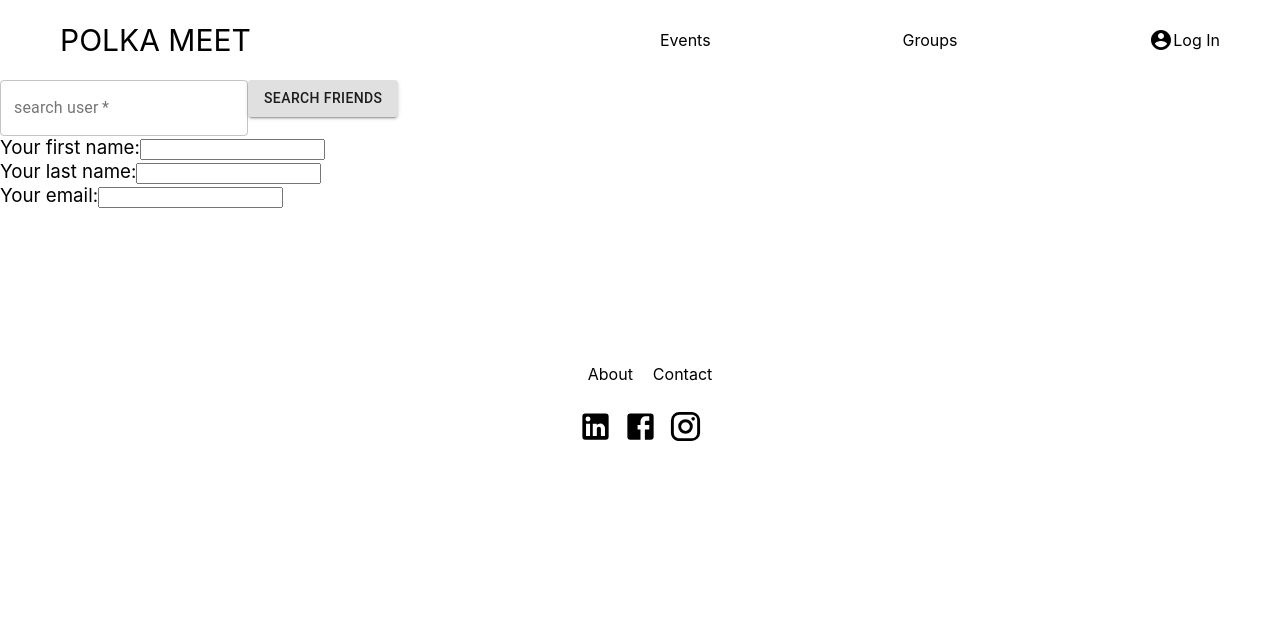
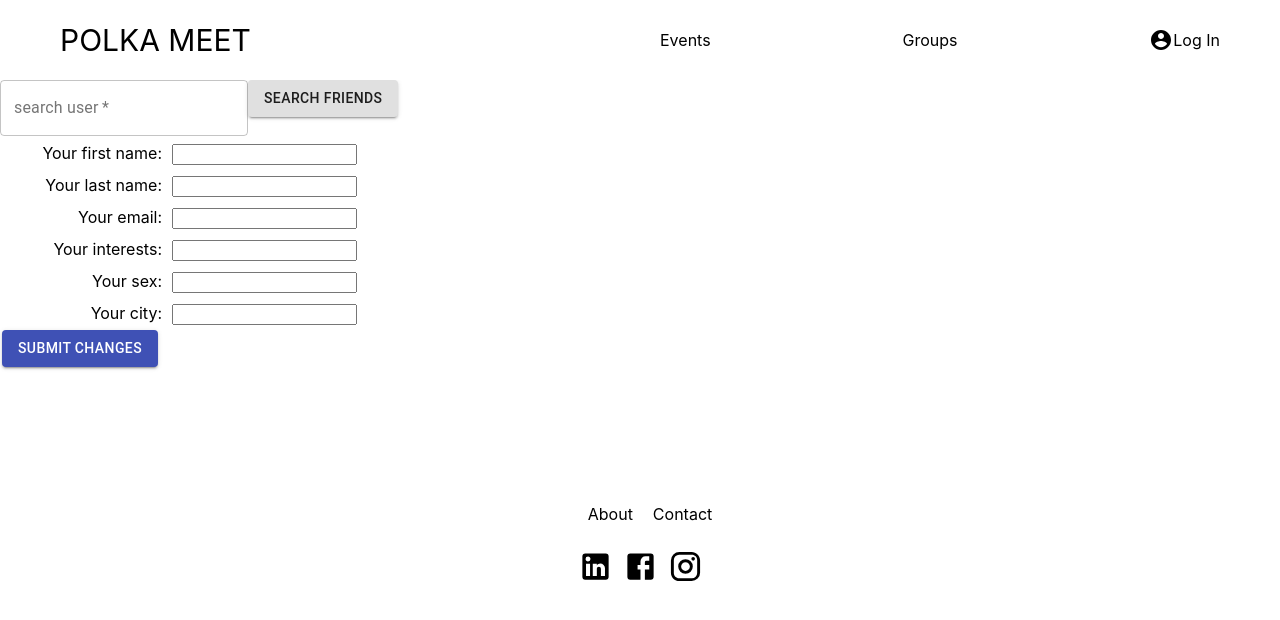
Before and after one commit to hagenek/polka, a React (Create React App) app in the folder frontend/: page /profile in a window 1280 px wide. Shown: the top 620 px of the page. Built offline with nearby package versions, Linux system fonts and the light colour scheme; no server answers.

Commit message:
add more inputs to profile page and basic styling

```diff
--- /dev/null
+++ b/frontend/src/components/Profile/Profile.css
@@ -0,0 +1,27 @@
+img {
+    width: 200px
+}
+
+.userdata-container {
+    justify-content: center;
+    width: 50%;
+    align-items: center;
+}
+
+.edit-label {
+    display: inline-block;
+    clear: left;
+    width: 350px;
+    text-align: right;
+    margin: 5px;
+}
+input {
+    margin-left: 10px;
+  display: inline-block;
+}
+
+.submit-btn {
+    display: flex;
+    justify-content: center;
+    align-items: center;
+}
--- a/frontend/src/components/Profile/Profile.js
+++ b/frontend/src/components/Profile/Profile.js
@@ -1,6 +1,7 @@
 import React, { useState, useEffect } from "react"
 import backend from '../../api'
 import Button from '@material-ui/core/Button'
+import "./Profile.css"
 
 const Profile = ({userId}) => {
 
@@ -16,18 +17,34 @@ const Profile = ({userId}) => {
   }, [])
 
   return (
-    <div>
+    <div className="userdata-container">
       <form type="submit">
-      <h3> Your first name:
+      <table>
+        <tbody>
+      <label className="edit-label"> Your first name:
         <input type="text" value={userData.firstName}></input>
-      </h3>
-      <h3> Your last name:
+      </label>
+      <label className="edit-label"> Your last name:
         <input type="text" value={userData.lastName}></input>
-      </h3>
-      <h3> Your email:
+      </label>
+      <label className="edit-label"> Your email:
         <input type="text" value={userData.email}></input>
-      </h3>
-      <Button />
+      </label>
+      <label className="edit-label"> Your interests:
+        <input type="text"></input>
+      </label >
+      <label className="edit-label"> Your sex:
+        <input type="text"></input>
+      </label>
+      <label className="edit-label"> Your city:
+        <input type="text"></input>
+      </label>
+      <br />
+      <Button className="submit-btn" variant="contained" color="primary">
+          Submit changes
+      </Button>
+        </tbody>
+      </table>
       </form>
     </div>
   )
--- a/frontend/src/components/Profiles/Profile/Profile.js
+++ b/frontend/src/components/Profiles/Profile/Profile.js
@@ -9,13 +9,6 @@ import Divider from '@material-ui/core/Divider';
 import InboxIcon from '@material-ui/icons/Inbox';
 import DraftsIcon from '@material-ui/icons/Drafts';
 
-const useStyles = makeStyles((theme) => ({
-  root: {
-    width: '100%',
-    maxWidth: 360,
-    backgroundColor: theme.palette.background.paper,
-  },
-}));
 
 function ListItemLink(props) {
   return <ListItem button component="a" {...props} />;
```
